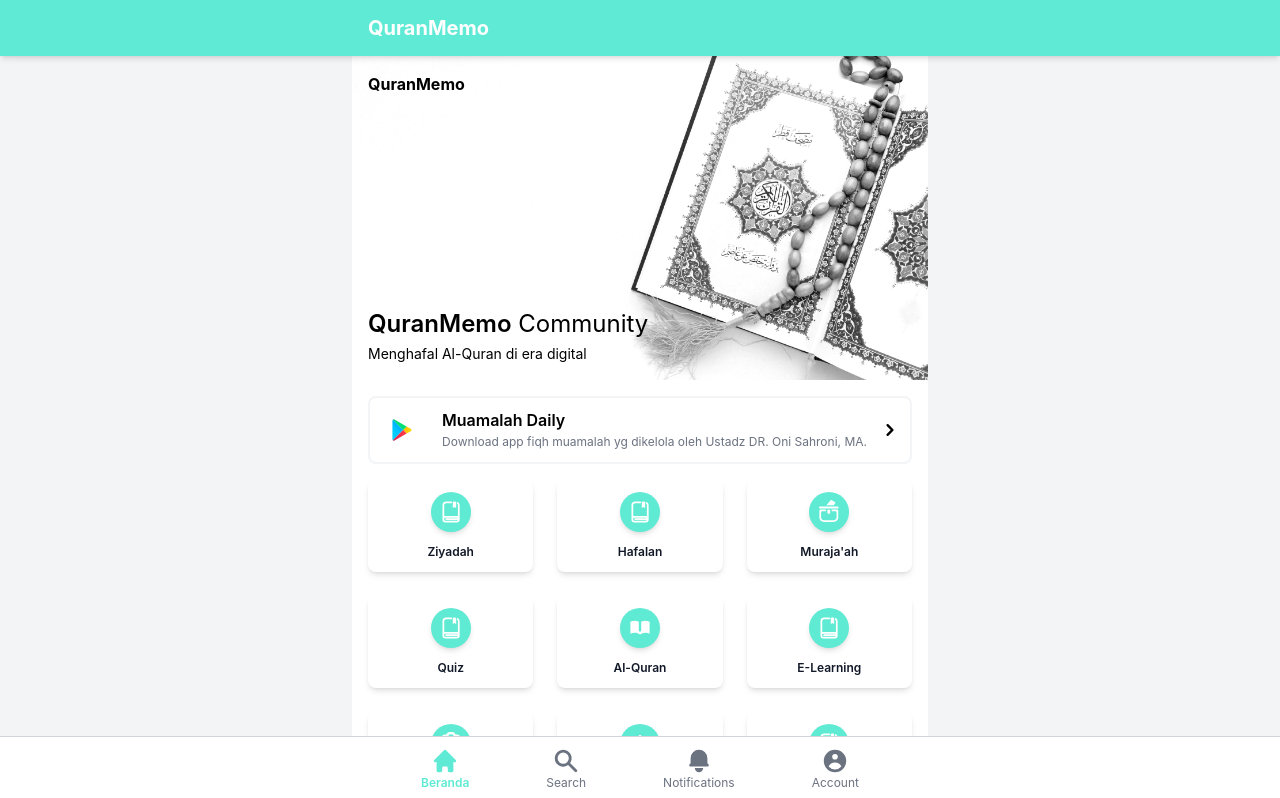
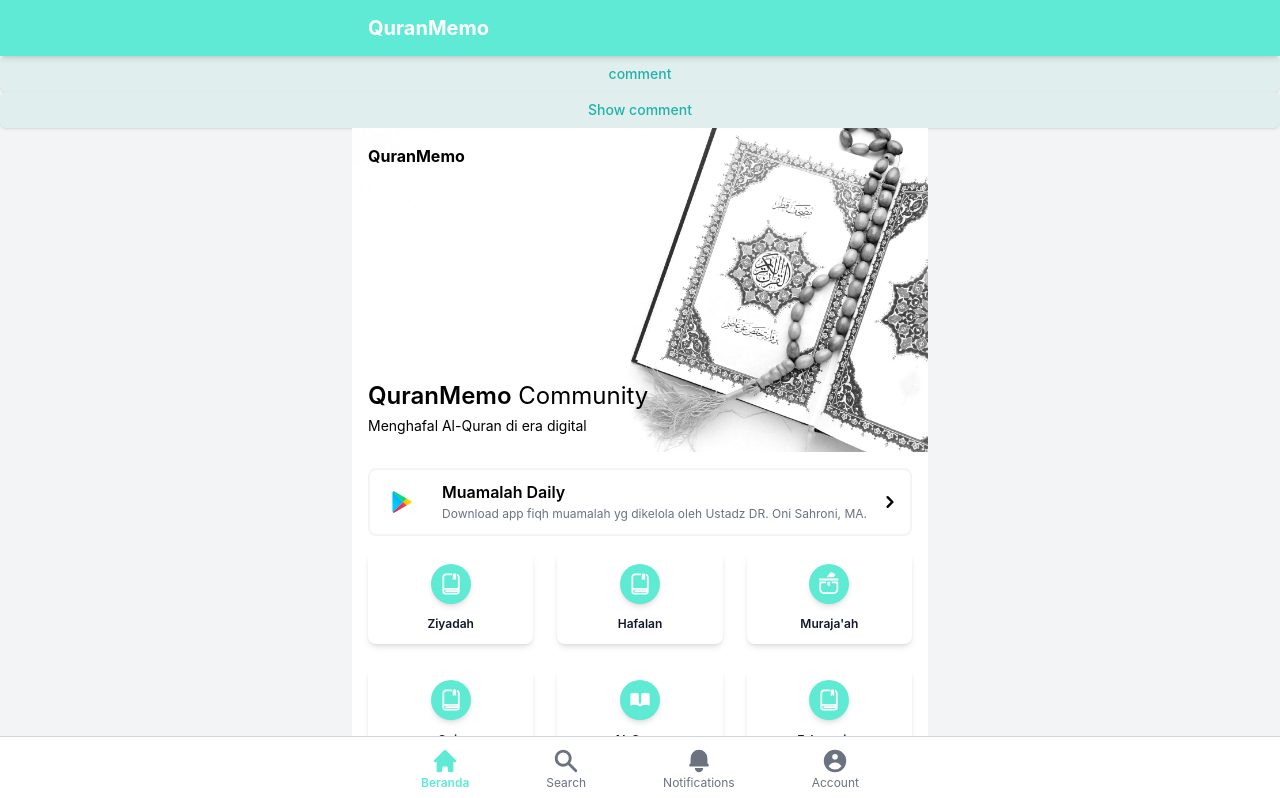
Before and after one commit to rizkianakbar/quran-community, a Next.js app: page / in a window 1280 px wide. Shown: the top 798 px of the page. Built offline with nearby package versions, Linux system fonts and the light colour scheme; no server answers; the database is empty.

Commit message:
chore(api): add new endpoint for get comments

```diff
--- /dev/null
+++ b/pages/api/get-comment.ts
@@ -0,0 +1,21 @@
+import prisma from '@/lib/prisma';
+import { NextApiRequest, NextApiResponse } from 'next';
+
+// eslint-disable-next-line import/no-anonymous-default-export
+export default async (req: NextApiRequest, res: NextApiResponse) => {
+  if (req.method !== 'GET') {
+    return res.status(405).json({ message: 'Method not allowed' });
+  }
+
+  try {
+    const savedUser = await prisma.comments.findMany({
+      orderBy: {
+        createdAt: 'desc',
+      },
+    });
+
+    res.status(200).json(savedUser);
+  } catch (error) {
+    res.status(400).json({ message: 'Something went wrong' });
+  }
+};
--- a/pages/index.tsx
+++ b/pages/index.tsx
@@ -4,10 +4,44 @@
 import { PageSection } from '@/components/layout/pages';
 import { Container } from '@/components/layout/container';
 import type { NextPage } from 'next';
+import { Button } from '@/components/ui/button/button';
+import { fetcher } from '@/utils/fetcher';
+import React from 'react';
 
 const Home: NextPage = () => {
+  React.useEffect(() => {
+    const getDataHafalan = async () => {
+      await fetcher('/api/get-comment').then((data: any) => {
+        console.log(data);
+      });
+    };
+    getDataHafalan();
+  }, []);
   return (
     <PageSection>
+      <Button
+        secondary
+        onClick={() => {
+          const data = {
+            name: 'ini terbaru',
+            comment: 'asdasdas',
+          };
+
+          fetcher('/api/set-comment', { user: data });
+        }}
+      >
+        comment
+      </Button>
+
+      <Button
+        secondary
+        onClick={() => {
+          const data = fetcher('/api/get-comment');
+          console.log(data);
+        }}
+      >
+        Show comment
+      </Button>
       <HomeHeader />
       <HomeContent>
         <Container className="space-y-3">
```
